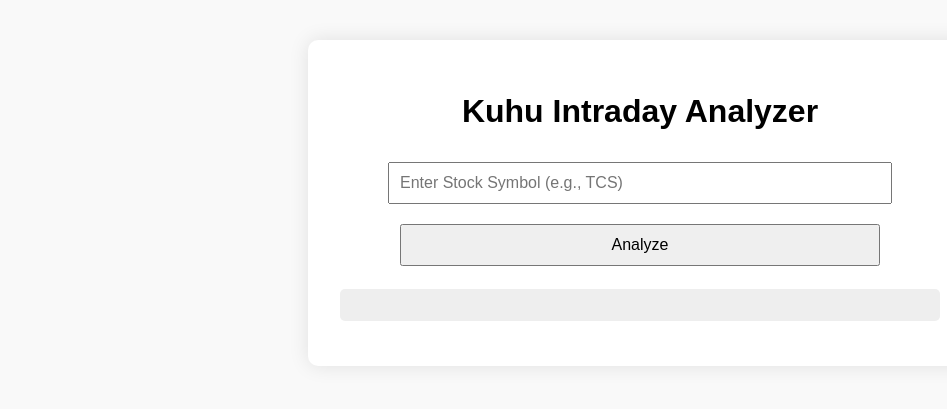
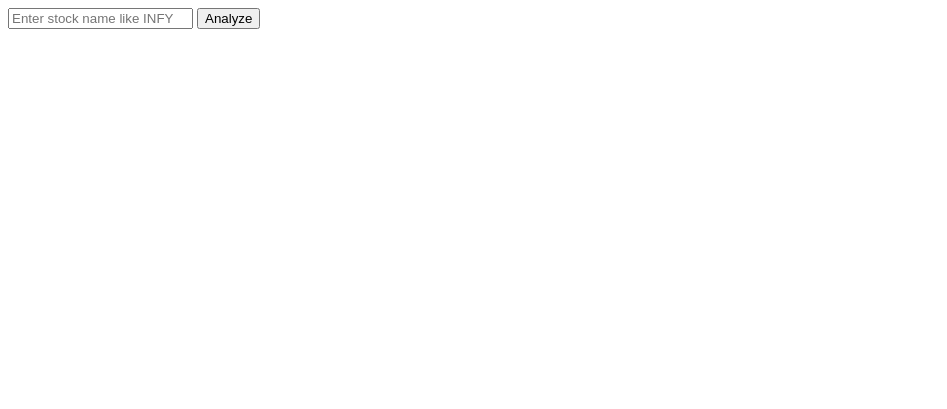
Before and after one commit to fun-time-123/Manjul, a plain HTML site: page frontend/index.html in a window 1280 px wide. Shown: the whole page, without its empty margins (0-947 px from the left). Drawn offline with Linux system fonts and the light colour scheme.

Commit message:
Update index.html

```diff
--- a/frontend/index.html
+++ b/frontend/index.html
@@ -1,17 +1,17 @@
-<!DOCTYPE html>
-<html lang="en">
-<head>
-    <meta charset="UTF-8">
-    <title>Kuhu Intraday AI</title>
-    <link rel="stylesheet" href="style.css">
-</head>
-<body>
-    <div class="container">
-        <h1>Kuhu Intraday Analyzer</h1>
-        <input type="text" id="stockInput" placeholder="Enter Stock Symbol (e.g., TCS)">
-        <button onclick="analyzeStock()">Analyze</button>
-        <pre id="output"></pre>
-    </div>
-    <script src="script.js"></script>
-</body>
-</html>
+<input type="text" id="stockInput" placeholder="Enter stock name like INFY" />
+<button onclick="analyzeStock()">Analyze</button>
+<pre id="output"></pre>
+
+<script>
+async function analyzeStock() {
+    const stock = document.getElementById("stockInput").value;
+    document.getElementById("output").textContent = "Analyzing...";
+    const response = await fetch(`https://kuhu-intraday-backend.onrender.com/analyze?stock=${stock}`);
+    if (!response.ok) {
+        document.getElementById("output").textContent = "Error fetching data. Try again.";
+        return;
+    }
+    const data = await response.json();
+    document.getElementById("output").textContent = JSON.stringify(data, null, 2);
+}
+</script>
```
